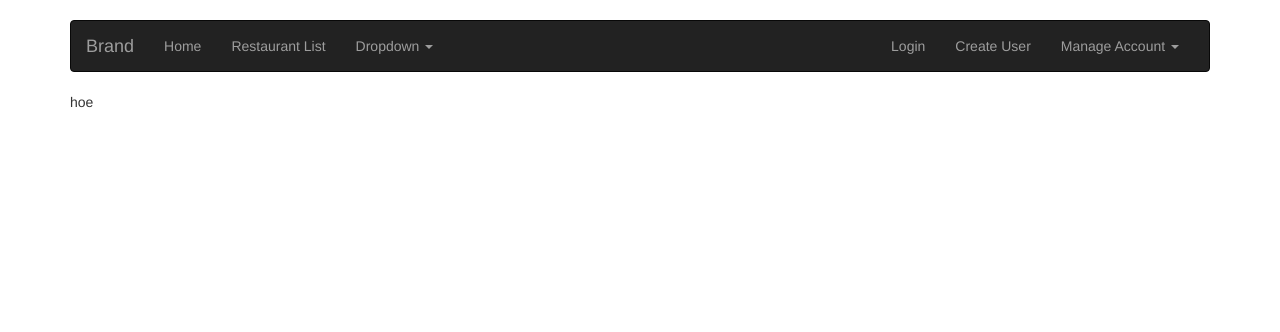
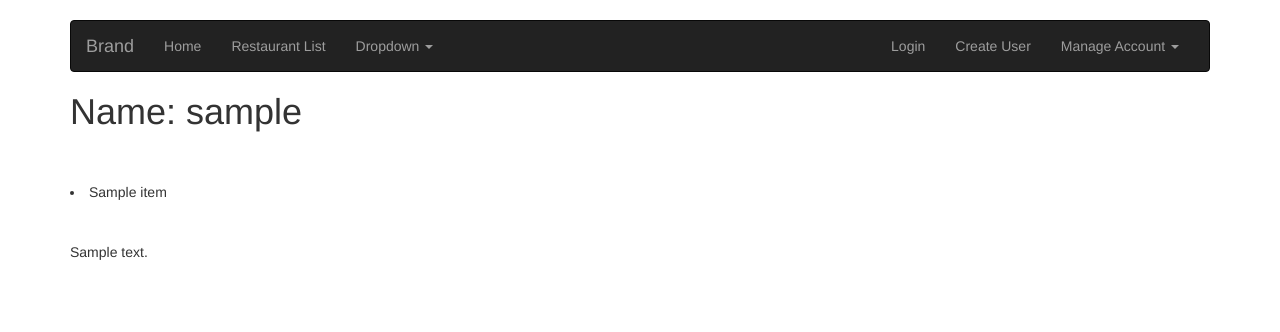
Before and after one commit to tiy-gvl-python-2015-09/restaurant, a Django app: page /customer/order/1/ in a window 1280 px wide. Shown: the top 332 px of the page. Run offline with Django 3.2, Linux system fonts and the light colour scheme; tables that the repository leaves empty hold one stand-in row (values such as "Sample post"); some libraries are stand-ins or nearby versions.

Commit message:
order page working

```diff
--- a/restapp/templates/restapp/order_list.html
+++ b/restapp/templates/restapp/order_list.html
@@ -1,11 +1,11 @@
 {% extends 'base.html' %}
-
 {% block content %}
-    hoe
-    {% comment %}
-    {{ order.user }}<br>
-    {% for item in order.items %}
-        {{ item }}
+    {% for item in object_list %}
+        <h1>Name: {{ item.user }}</h1><br><br>
+        {% for food in item.items.all %}
+        <li>{{ food }}</li><br><br>
+            {% endfor %}
+        {{ item.comments }}<br><br>
     {% endfor %}
-        {% endcomment %}
+    </div>
 {% endblock %}
```
